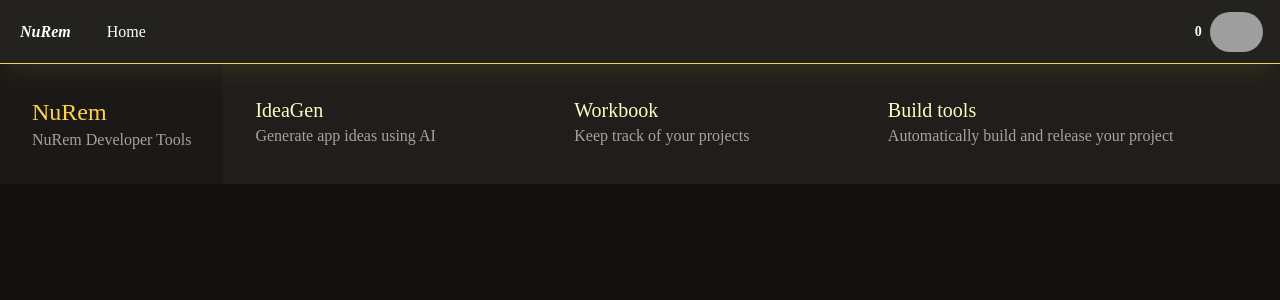
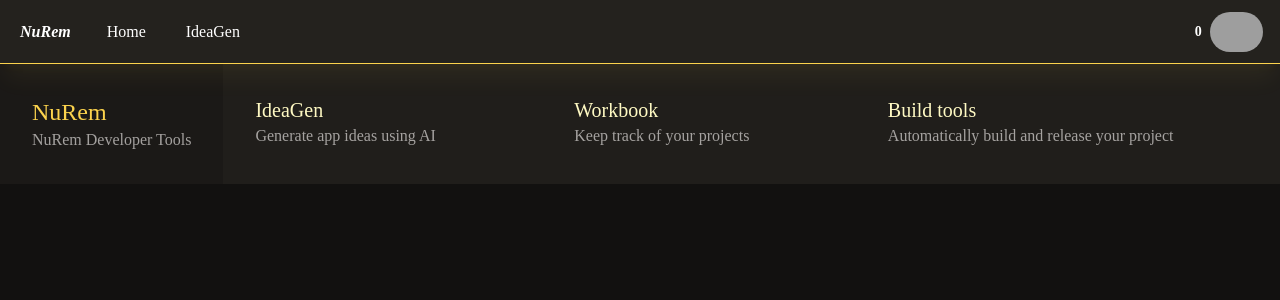
Before and after one commit to juaneth/NuRem, a React (Vite) app in the folder web/: page / in a window 1280 px wide. Shown: the top 300 px of the page. Built offline with nearby package versions, Linux system fonts and the light colour scheme; no server answers; grey boxes are pictures that could not be loaded; a web font is replaced by a local one.

Commit message:
added links

```diff
--- a/web/src/Components/Navbar.jsx
+++ b/web/src/Components/Navbar.jsx
@@ -34,6 +34,15 @@ function Navbar() {
             to="/"
           >
             Home
+          </Link>
+        </li>
+
+        <li>
+          <Link
+            className="active:bg-primary rounded-lg transition-all py-2"
+            to="/IdeaGen"
+          >
+            IdeaGen
           </Link>
         </li>
       </div>
--- a/web/src/Routes/Home.jsx
+++ b/web/src/Routes/Home.jsx
@@ -21,11 +21,14 @@ function Home() {
           <p className="opacity-75">NuRem Developer Tools</p>
         </div>
 
-        <div className="p-8 bg-neutral/80 flex-grow transition-all hover:bg-black hover:shadow-lg hover:-translate-y-5 hover:z-50">
+        <Link
+          to="/IdeaGen"
+          className="p-8 bg-neutral/80 flex-grow transition-all hover:bg-black hover:shadow-lg hover:-translate-y-5 hover:z-50"
+        >
           <h1 className="text-xl text-accent">IdeaGen</h1>
 
           <p className="opacity-75">Generate app ideas using AI</p>
-        </div>
+        </Link>
 
         <div className="p-8 bg-neutral/80 flex-grow transition-all hover:bg-black hover:shadow-lg hover:-translate-y-5 hover:z-50">
           <h1 className="text-xl text-accent">Workbook</h1>
--- a/web/src/Routes/IdeaGen.jsx
+++ b/web/src/Routes/IdeaGen.jsx
@@ -14,7 +14,7 @@ const auth = getAuth();
 function IdeaGen() {
   return (
     <>
-
+      <h1>IDEAGEN</h1>
     </>
   );
 }
--- a/web/src/main.jsx
+++ b/web/src/main.jsx
@@ -10,12 +10,14 @@ import "./index.css";
 
 // Routes
 import Home from "./Routes/Home";
+import IdeaGen from "./Routes/IdeaGen";
 
 ReactDOM.createRoot(document.getElementById("root")).render(
   <HashRouter>
     <Routes>
       <Route path="/" element={<App />}>
         <Route index element={<Home />} />
+        <Route path="/IdeaGen" element={<IdeaGen />} />
       </Route>
     </Routes>
   </HashRouter>
```
